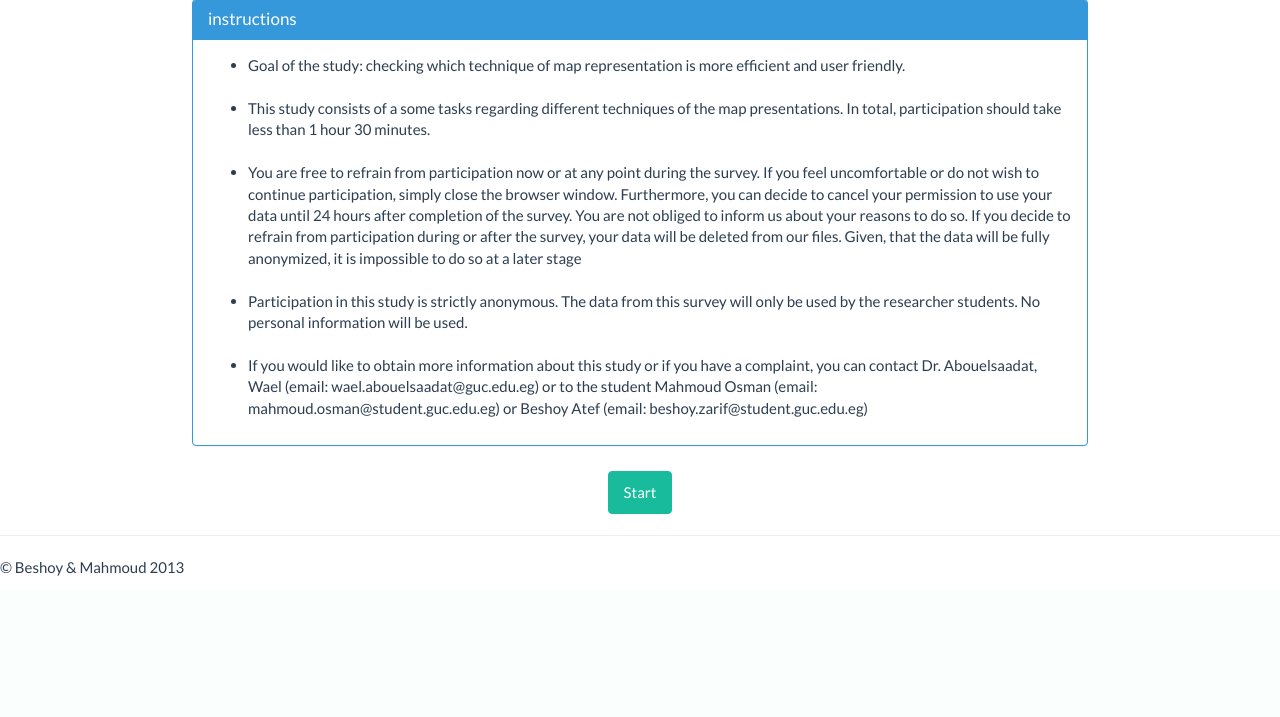
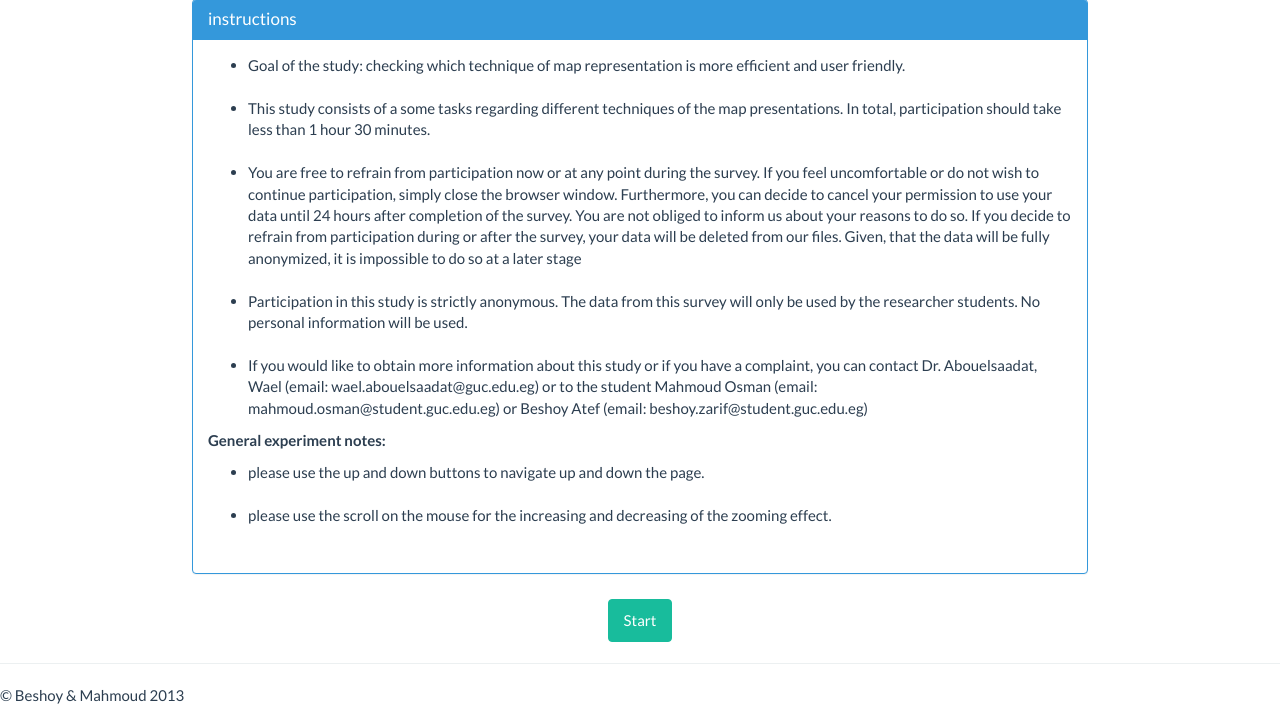
Before and after one commit to BeshoyAtef/SubMap, a Django app: page / in a window 1280 px wide. Shown: the part 214-931 px from the top of the page. Before the commit the page ends 790 px from the top, so only its background shows below. Run offline with Django 3.2, Linux system fonts and the light colour scheme.

Commit message:
added the general navigation instructions

```diff
--- a/userui/templates/index.html
+++ b/userui/templates/index.html
@@ -40,7 +40,15 @@
                   <li>Participation in this study is strictly anonymous. The data from this survey will only be used by the researcher students. No personal information will be used.</li>
                   <br>
                   <li>If you would like to obtain more information about this study or if you have a complaint, you can contact Dr. Abouelsaadat, Wael (email: wael.abouelsaadat@guc.edu.eg) or to the student Mahmoud Osman (email: mahmoud.osman@student.guc.edu.eg) or Beshoy Atef (email: beshoy.zarif@student.guc.edu.eg)</li>
+                </ul>
 
+                <div><p style="font-weight: bold">General experiment notes:<p></div>
+
+                  <ul>
+                  <li>please use the up and down buttons to navigate up and down the page.</li>
+                  <br>
+                  <li>please use the scroll on the mouse for the increasing and decreasing of the zooming effect.</li>
+                  <br>
                 </ul>
               </div>
             </div>
```
